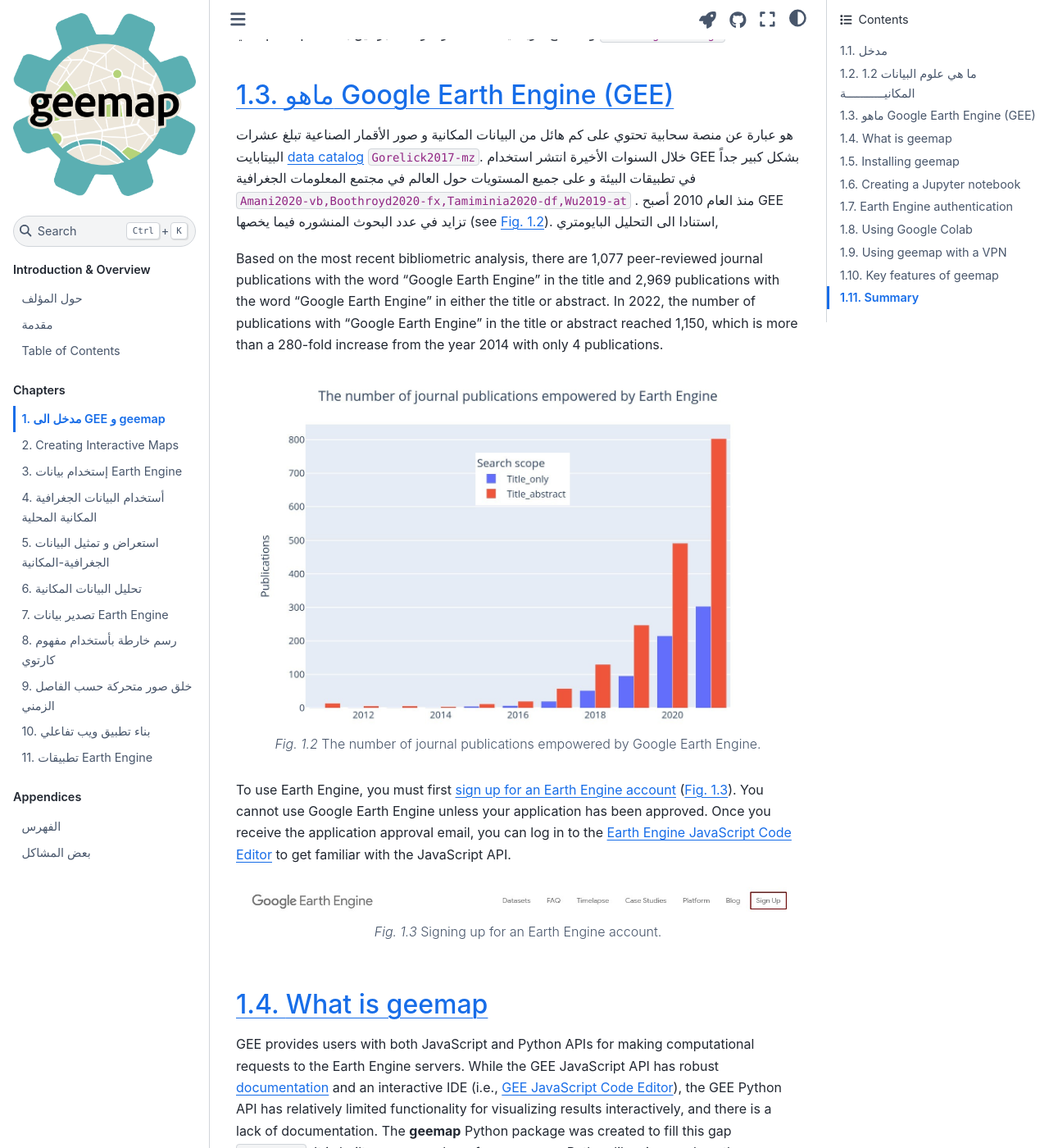
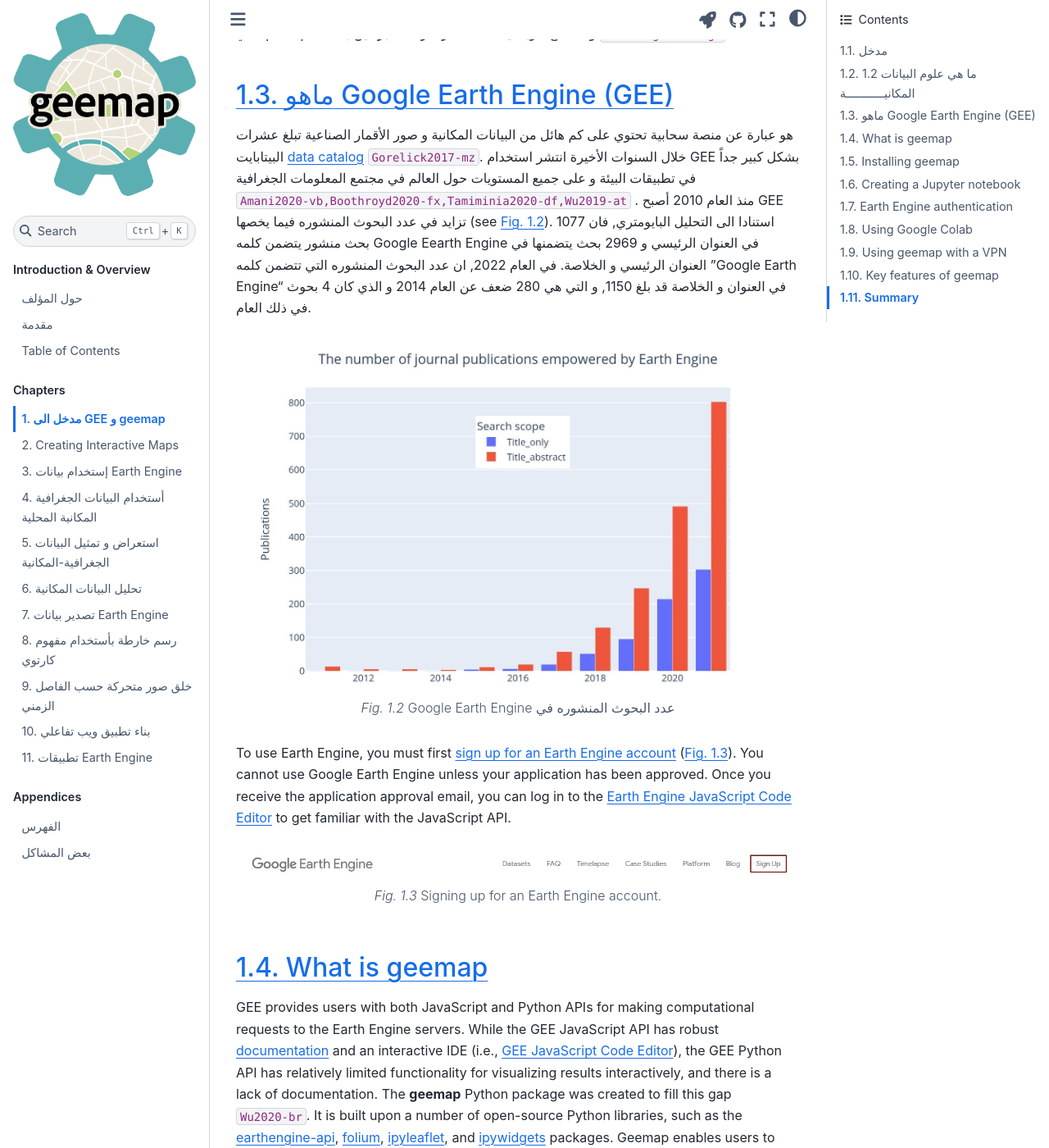
Before and after one commit to giswqs/geebook-arabic, a Jupyter Book: the page built from chapters/01_introduction.md, in a window 1280 px wide and 1400 px high, scrolled down 2286 px. Shown: the whole window at 82% size. Built offline with Jupyter Book 1.0.4 settings and Sphinx 7.4.7 and the Sphinx Book theme 1.1.4, drawn with Linux system fonts in a browser that asks for light colours; cross-references to code outside the pages are shown as plain code.

Commit message:
Update 01_introduction.md

````diff
--- a/chapters/01_introduction.md
+++ b/chapters/01_introduction.md
@@ -50,16 +50,14 @@ width: 100%
 
 
 ## ماهو Google Earth Engine (GEE)
-هو عبارة عن منصة سحابية تحتوي على كم هائل من البيانات المكانية  و صور الأقمار الصناعية  تبلغ عشرات البيتابايت [data catalog](https://developers.google.com/earth-engine/datasets) {cite}`Gorelick2017-mz`. خلال السنوات الأخيرة انتشر استخدام GEE بشكل كبير جداً في تطبيقات البيئة و على جميع المستويات حول العالم في مجتمع المعلومات الجغرافية {cite}`Amani2020-vb,Boothroyd2020-fx,Tamiminia2020-df,Wu2019-at` . منذ العام 2010 أصبح GEE تزايد في عدد البحوث المنشوره فيما يخصها   (see {numref}`ch01_gee_pubs`). استنادا الى التحليل البايومتري,
-
- Based on the most recent bibliometric analysis, there are 1,077 peer-reviewed journal publications with the word “Google Earth Engine” in the title and 2,969 publications with the word "Google Earth Engine" in either the title or abstract. In 2022, the number of publications with “Google Earth Engine” in the title or abstract reached 1,150, which is more than a 280-fold increase from the year 2014 with only 4 publications.
+هو عبارة عن منصة سحابية تحتوي على كم هائل من البيانات المكانية  و صور الأقمار الصناعية  تبلغ عشرات البيتابايت [data catalog](https://developers.google.com/earth-engine/datasets) {cite}`Gorelick2017-mz`. خلال السنوات الأخيرة انتشر استخدام GEE بشكل كبير جداً في تطبيقات البيئة و على جميع المستويات حول العالم في مجتمع المعلومات الجغرافية {cite}`Amani2020-vb,Boothroyd2020-fx,Tamiminia2020-df,Wu2019-at` . منذ العام 2010 أصبح GEE تزايد في عدد البحوث المنشوره فيما يخصها   (see {numref}`ch01_gee_pubs`). استنادا الى التحليل البايومتري, فان 1077 بحث منشور يتضمن كلمه Google Eearth Engine في العنوان الرئيسي و 2969 بحث يتضمنها في العنوان الرئيسي و الخلاصة. في العام 2022, ان عدد البحوث المنشوره التي تتضمن كلمه ”Google Earth Engine“ في العنوان و الخلاصة قد بلغ 1150, و التي هي 280 ضعف عن العام 2014 و الذي كان 4 بحوث في ذلك العام.
 
 ```{figure} images/ch01_gee_pubs.jpg
 ---
 name: ch01_gee_pubs
 width: 100%
 ---
-The number of journal publications empowered by Google Earth Engine.
+Google Earth Engine  عدد البحوث المنشوره في
 ```
 
 To use Earth Engine, you must first [sign up for an Earth Engine account](https://code.earthengine.google.com/register) ({numref}`ch01_gee_signup`). You cannot use Google Earth Engine unless your application has been approved. Once you receive the application approval email, you can log in to the [Earth Engine JavaScript Code Editor](https://code.earthengine.google.com) to get familiar with the JavaScript API.
````
